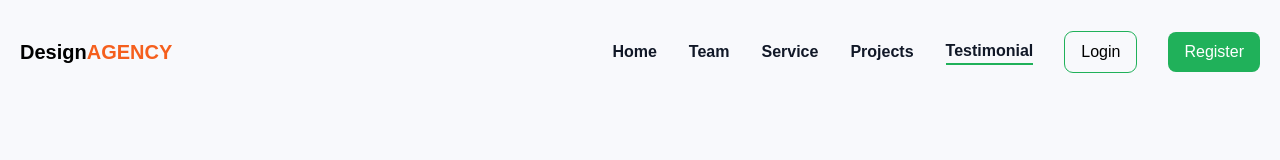
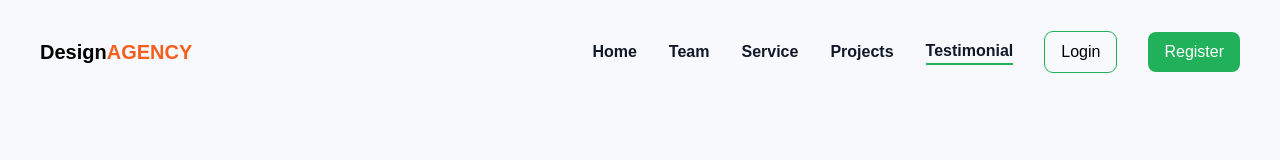
Before and after one commit to Md-Hasib-Askari/ostad_assignment, a React (Vite) app: page /ostad_assignment/testimonial in a window 1280 px wide. Shown: the top 160 px of the page. Built offline with nearby package versions, Linux system fonts and the light colour scheme; no server answers.

Commit message:
Module 14 Assignment

```diff
--- a/index.html
+++ b/index.html
@@ -2,7 +2,7 @@
 <html lang="en">
   <head>
     <meta charset="UTF-8" />
-    <link rel="icon" type="image/svg+xml" href="/vite.svg" />
+    <link rel="icon" type="image/svg+xml" href="./vite.svg" />
     <meta name="viewport" content="width=device-width, initial-scale=1.0" />
     <title>DesignAGENCY | Your development partner</title>
   </head>
--- a/src/components/Navbar.jsx
+++ b/src/components/Navbar.jsx
@@ -30,7 +30,7 @@ const Navbar = () => {
     };
     return (
         <nav
-            className="bg-transparent dark:bg-gray-900 w-full">
+            className="bg-transparent md:px-5 dark:bg-gray-900 w-full">
             <div className="max-w-screen-xl flex flex-col md:flex-row items-center justify-between mx-auto py-8">
                 <Link to="/" className="flex items-center space-x-3 rtl:space-x-reverse">
                     <span
--- a/vite.config.js
+++ b/vite.config.js
@@ -3,6 +3,6 @@ import react from '@vitejs/plugin-react'
 
 // https://vitejs.dev/config/
 export default defineConfig({
-  base: '/ostad_assignment/',
+  base: '/ostad_assigment/',
   plugins: [react()],
 })
```
Also changed, not shown: note.txt (added).
